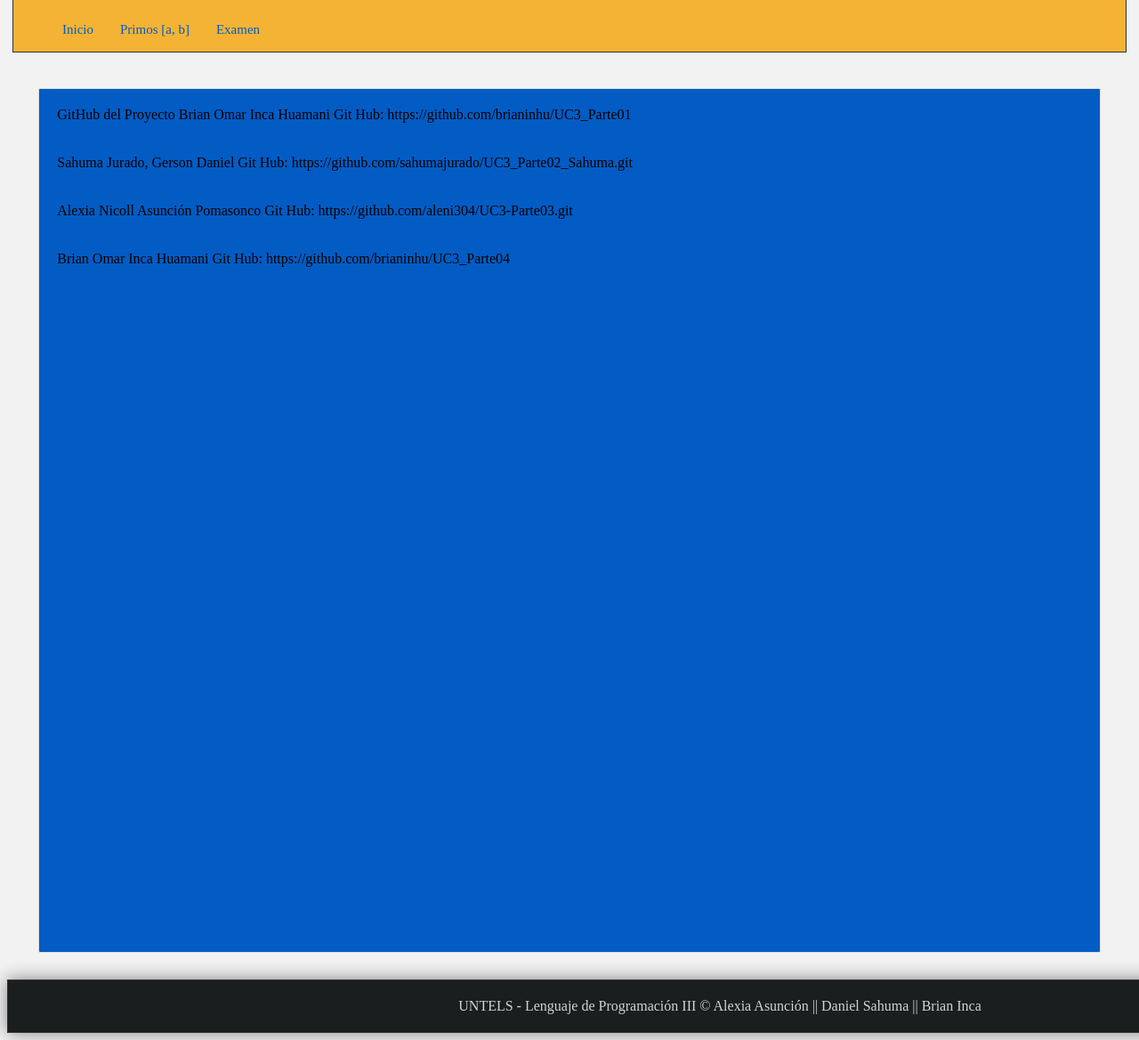
After one commit to brianinhu/UC3-Parte04, a Django app: page /examen/ in a window 1280 px wide; the page is wider, and only the part inside the window is pictured. The commit adds this page. Shown: the part 249-1418 px from the top of that part at 89% size. Run offline with Django 4.2, Linux system fonts and the light colour scheme.

Commit message:
UC3_Parte04_Inca

```diff
--- a/UC3_Asuncion_Inca_Sahuma/urls.py
+++ b/UC3_Asuncion_Inca_Sahuma/urls.py
@@ -25,4 +25,5 @@ urlpatterns = [
     path('primos/',views.es_primo,name="primos"),
     path('primos/<int:a>',views.es_primo,name="primos"),
     path('primos/<int:a>/<int:b>',views.es_primo,name="primos"),
+    path('examen/', views.examen, name="examen")
 ]
--- /dev/null
+++ b/myapp/templates/examen.html
@@ -0,0 +1,21 @@
+{% extends 'index.html' %}
+{% block title %}
+Inicio
+{% endblock %}
+
+{% block content %}
+<div>
+    GitHub del Proyecto
+    Brian Omar Inca Huamani
+    Git Hub: https://github.com/brianinhu/UC3_Parte01
+    <br><br><br>
+    Sahuma Jurado, Gerson Daniel
+    Git Hub: https://github.com/sahumajurado/UC3_Parte02_Sahuma.git
+    <br><br><br>
+    Alexia Nicoll Asunción Pomasonco
+    Git Hub: https://github.com/aleni304/UC3-Parte03.git
+    <br><br><br>
+    Brian Omar Inca Huamani
+    Git Hub: https://github.com/brianinhu/UC3_Parte04
+</div>
+{% endblock %}
--- a/myapp/templates/index.html
+++ b/myapp/templates/index.html
@@ -28,7 +28,7 @@
                     <a href="/primos">Primos [a, b]</a>
                 </li>
                 <li>
-                    <a href="/">Examen</a>
+                    <a href="/examen">Examen</a>
                 </li>
             </ul>
         </nav>
--- a/myapp/views.py
+++ b/myapp/views.py
@@ -19,3 +19,6 @@ def es_primo(request,a=0,b=100):
             primos.append(i)
 
     return render(request,'primos.html',{'primos':primos,'a':a,'b':b})
+
+def examen(request):
+    return render(request, "examen.html")
```
